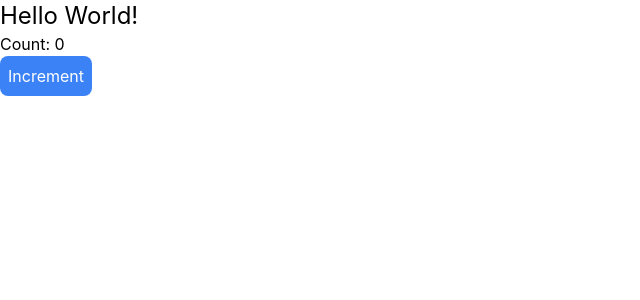
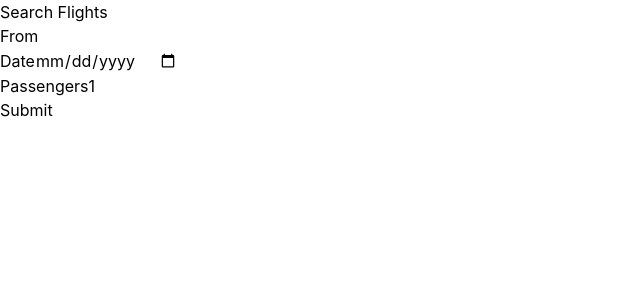
Before and after one commit to martypolcic/find-my-way, a React (Vite) app in the folder frontend/: page / in a window 1280 px wide. Shown: the top 300 px of the page, without its empty margins (0-640 px from the left). Built offline with nearby package versions, Linux system fonts and the light colour scheme.

Commit message:
created SearchFlightsForm component

```diff
--- a/frontend/src/App.tsx
+++ b/frontend/src/App.tsx
@@ -1,11 +1,11 @@
 import './App.css'
-import HelloWorld from './components/HelloWorld'
+import SearchFlightsForm from './components/SearchFlightsForm'
 
 function App() {
   return (
     <>
       <div>
-        <HelloWorld />
+        <SearchFlightsForm />
       </div>
     </>
   )
--- a/frontend/src/components/HelloWorld.css
+++ /dev/null
@@ -1,9 +0,0 @@
-.HelloWorld {
-    h1 {
-        @apply text-2xl;
-    }
-
-    button {
-        @apply p-2 bg-blue-500 text-white rounded-lg;
-    }
-}
--- a/frontend/src/components/HelloWorld.tsx
+++ /dev/null
@@ -1,19 +0,0 @@
-import { useState } from 'react'
-import './HelloWorld.css'
-
-function HelloWorld() {
-  const [count, setCount] = useState(0);
-
-  return (
-    <>
-      <div className='HelloWorld'>
-        <h1>Hello World!</h1>
-
-        <p>Count: {count}</p>
-        <button type='button' onClick={() => setCount(count + 1)}>Increment</button>
-      </div>
-    </>
-  )
-}
-
-export default HelloWorld
--- /dev/null
+++ b/frontend/src/components/SearchFlightsForm.tsx
@@ -0,0 +1,79 @@
+import { useState } from "react";
+
+interface FieldsState {
+  from: string;
+  date: string;
+  passengers: number;
+}
+
+type FieldValue = FieldsState[keyof FieldsState];
+
+function SearchFlightsForm() {
+  const [fields, setFields] = useState<FieldsState>({
+    from: "",
+    date: "",
+    passengers: 1,
+  });
+
+  function onSubmit(event: React.FormEvent) {
+    event.preventDefault();
+  }
+
+  function handleChange(event: React.ChangeEvent<HTMLInputElement>) {
+    const { name } = event.target;
+    let value: FieldValue = event.target.value;
+
+    if (name === "passengers") {
+      value = Number.parseInt(value);
+    }
+
+    setFields({
+      ...fields,
+      [name]: value,
+    });
+  }
+
+  return (
+    <>
+      <h2>Search Flights</h2>
+      <form onSubmit={onSubmit} className="flex gap-8 max-w-32 p-8">
+        <div>
+          <label htmlFor="from">From</label>
+          <input
+            type="text"
+            id="from"
+            name="from"
+            value={fields.from}
+            onChange={handleChange}
+          />
+        </div>
+
+        <div>
+          <label htmlFor="date">Date</label>
+          <input
+            type="date"
+            id="date"
+            name="date"
+            value={fields.date}
+            onChange={handleChange}
+          />
+        </div>
+
+        <div>
+          <label htmlFor="passengers">Passengers</label>
+          <input
+            type="number"
+            id="passengers"
+            name="passengers"
+            value={fields.passengers}
+            onChange={handleChange}
+          />
+        </div>
+
+        <button type="submit">Submit</button>
+      </form>
+    </>
+  );
+}
+
+export default SearchFlightsForm;
```
